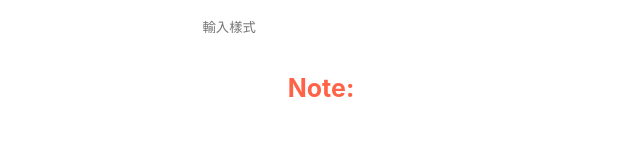
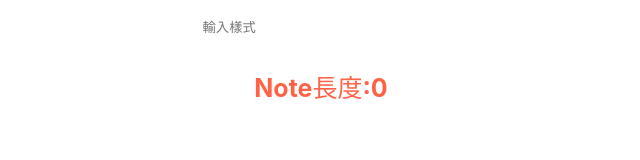
Before and after one commit to yanniao0827/Vue, a Vue app in the folder PRACTICE/my_app/: page / in a window 1280 px wide. Shown: the part 276-436 px from the top of the page, without its empty margins (319-959 px from the left). Built offline with nearby package versions, Linux system fonts and the light colour scheme.

Commit message:
7-10.v-show

```diff
--- a/PRACTICE/my_app/src/components/LifeNote.vue
+++ b/PRACTICE/my_app/src/components/LifeNote.vue
@@ -36,7 +36,8 @@ onUnmounted(()=>{
 <template>
 <h1>筆記</h1>
 <input type="text" :placeholder="text" v-model="note">
-<p :style="testStyle">Note:{{ note }}</p>
+<p :style="testStyle">Note長度:{{ note.length }}</p>
+<img v-show="note.length>10" src="/img6.jpg" :alt="note">
 <p :class="classStyle">Calculate one: {{ 2+4 }}</p>
 <p>Calculate two: {{ a*b }}</p>
 <p v-if="isFont30 ==true">font30</p>
```
